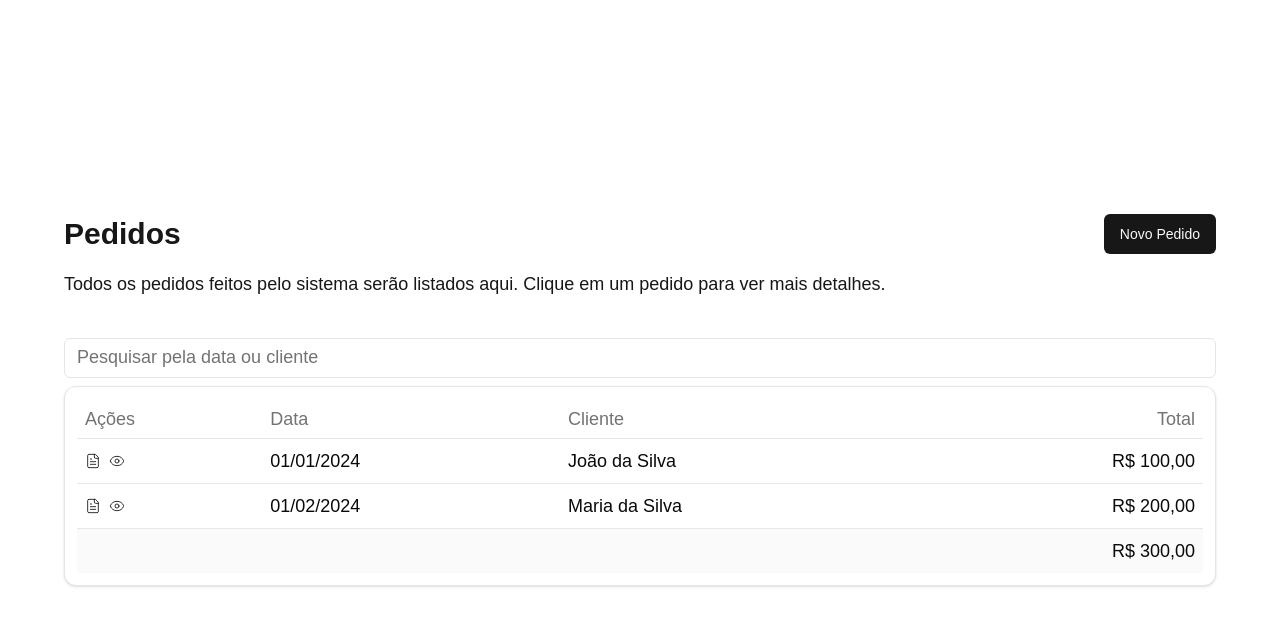
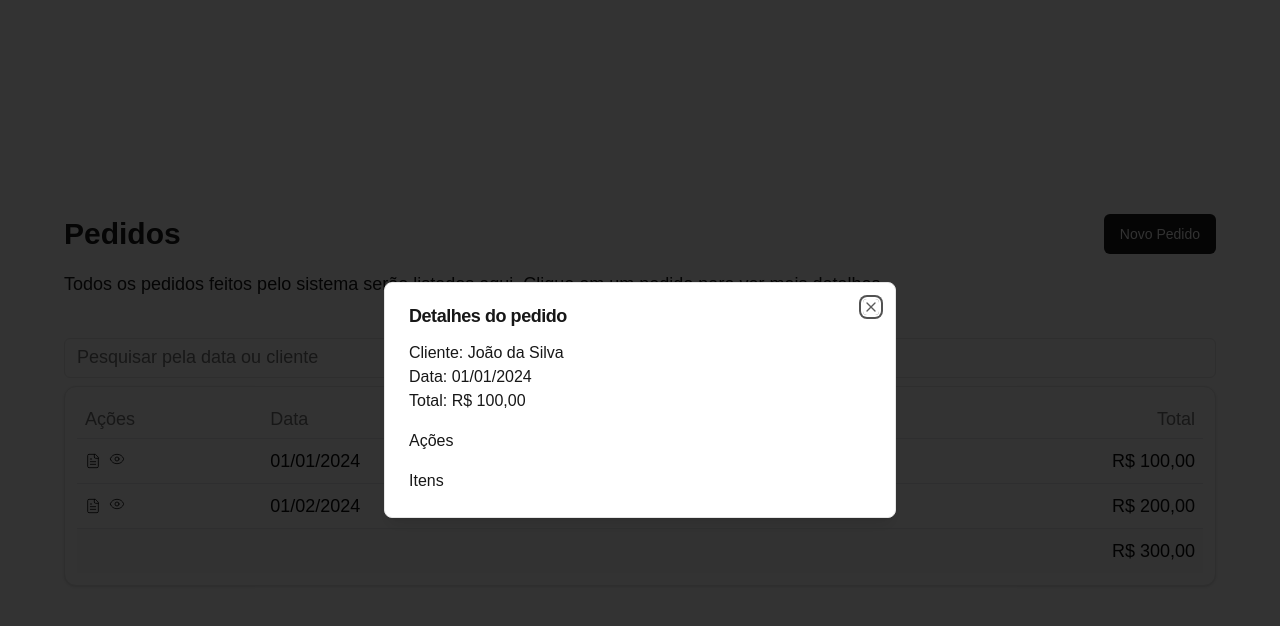
Before and after one commit to Dsfr62/order-app, a Next.js app: page / in a window 1280 px wide. Both pictures are taken after a click on the button 117 px from the left and 461 px from the top of the page. Shown: the top 626 px of the page. Built offline with nearby package versions, Linux system fonts and the light colour scheme.

Commit message:
feat: order dialog

```diff
--- /dev/null
+++ b/src/app/dialog-order-actions.tsx
@@ -0,0 +1,13 @@
+"use client";
+
+interface DialogOrderActionsProps {
+  order: any;
+}
+
+export const DialogOrderActions = (props: DialogOrderActionsProps) => {
+  return (
+    <div>
+      <p>Ações</p>
+    </div>
+  );
+};
--- /dev/null
+++ b/src/app/dialog-order-items.tsx
@@ -0,0 +1,13 @@
+"use client";
+
+interface DialogOrderItemsProps {
+  order: any;
+}
+
+export const DialogOrderItems = (props: DialogOrderItemsProps) => {
+  return (
+    <div>
+      <p>Itens</p>
+    </div>
+  );
+};
--- /dev/null
+++ b/src/app/dialog-order.tsx
@@ -0,0 +1,54 @@
+"use client";
+import {
+  Dialog,
+  DialogContent,
+  DialogDescription,
+  DialogHeader,
+  DialogTitle,
+  DialogTrigger,
+} from "@/components/ui/dialog";
+import {
+  Tooltip,
+  TooltipContent,
+  TooltipProvider,
+  TooltipTrigger,
+} from "@/components/ui/tooltip";
+import { formatBRL } from "@/utils/format-brl";
+import { Eye } from "lucide-react";
+import { DialogOrderItems } from "./dialog-order-items";
+import { DialogOrderActions } from "./dialog-order-actions";
+
+interface DialogOrderProps {
+  order: any;
+}
+
+export const DialogOrder = (props: DialogOrderProps) => {
+  return (
+    <Dialog>
+      <DialogTrigger>
+        <TooltipProvider>
+          <Tooltip>
+            <TooltipTrigger type="button">
+              <Eye className="w-4 h-4 stroke-[1.25px] ease-linear transition-all hover:text-blue-700 cursor-pointer" />
+            </TooltipTrigger>
+            <TooltipContent className="w-fit text-lg">
+              <p className="text-center">Ver detalhes do pedido</p>
+            </TooltipContent>
+          </Tooltip>
+        </TooltipProvider>
+      </DialogTrigger>
+      <DialogContent>
+        <DialogHeader>
+          <DialogTitle>Detalhes do pedido</DialogTitle>
+        </DialogHeader>
+        <div>
+          <p>Cliente: {props.order.customer}</p>
+          <p>Data: {props.order.date}</p>
+          <p>Total: {formatBRL(props.order.total)}</p>
+        </div>
+        <DialogOrderActions order={props.order} />
+        <DialogOrderItems order={props.order} />
+      </DialogContent>
+    </Dialog>
+  );
+};
--- a/src/app/table-orders.tsx
+++ b/src/app/table-orders.tsx
@@ -20,6 +20,7 @@ import { db } from "@/constants";
 import { formatBRL } from "@/utils/format-brl";
 import { Eye, FileText } from "lucide-react";
 import { useState } from "react";
+import { DialogOrder } from "./dialog-order";
 
 interface TableOrdersProps {}
 
@@ -70,16 +71,7 @@ export const TableOrders = (props: TableOrdersProps) => {
                         </TooltipContent>
                       </Tooltip>
                     </TooltipProvider>
-                    <TooltipProvider>
-                      <Tooltip>
-                        <TooltipTrigger type="button">
-                          <Eye className="w-4 h-4 stroke-[1.25px] ease-linear transition-all hover:text-blue-700 cursor-pointer" />
-                        </TooltipTrigger>
-                        <TooltipContent className="w-fit text-lg">
-                          <p className="text-center">Ver pedido completo</p>
-                        </TooltipContent>
-                      </Tooltip>
-                    </TooltipProvider>
+                    <DialogOrder order={row} />
                   </span>
                 </TableCell>
                 <TableCell>{row.date}</TableCell>
```
